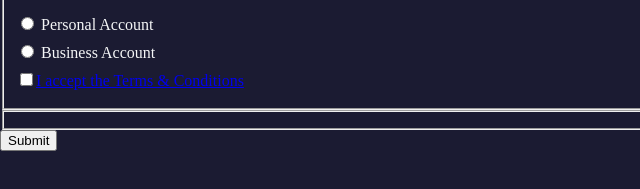
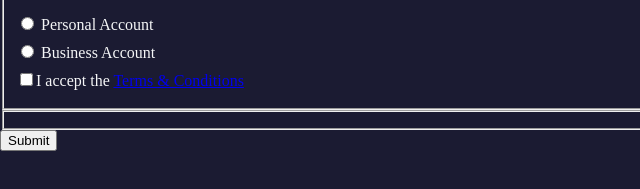
Before and after one commit to iBarakaa/FCC_htmlcssventures, a plain HTML site: page forms/index.html in a window 1280 px wide. Shown: the part 259-448 px from the top of the page, 0-640 px from the left. Drawn offline with Linux system fonts and the light colour scheme.

Commit message:
Linking the terms and conditions label to fcc terms of service

```diff
--- a/forms/index.html
+++ b/forms/index.html
@@ -36,7 +36,7 @@
             <label for="personal-account"><input type="radio" name="account-type" id="personal-account"> Personal Account </label>
             <label for="business-account"><input type="radio" name="account-type" id="business-account"> Business Account </label>
             <!-- the text terms and conditions is now linked to a site -->
-            <label for="terms-and-conditions"><input type="checkbox" id="terms-and-conditions" required><a href="https://www.freecodecamp.org/news/terms-of-service/">I accept the Terms & Conditions</a></label>
+            <label for="terms-and-conditions"><input type="checkbox" id="terms-and-conditions" required>I accept the <a href="https://www.freecodecamp.org/news/terms-of-service/">Terms & Conditions</a></label>
         </fieldset>
         <fieldset></fieldset>
         <!-- adds a submit section that sends over the data to specified url -->
```
